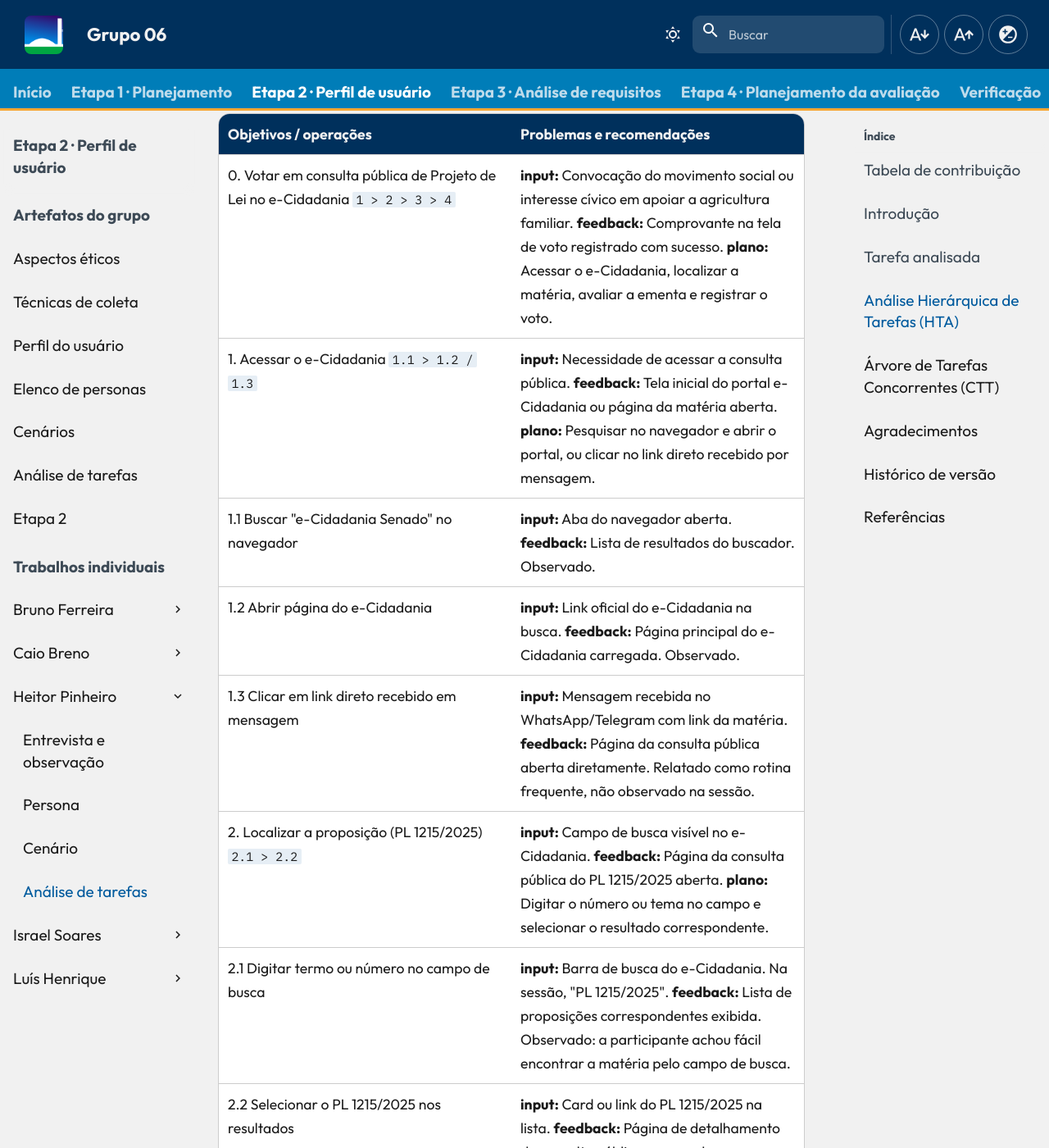
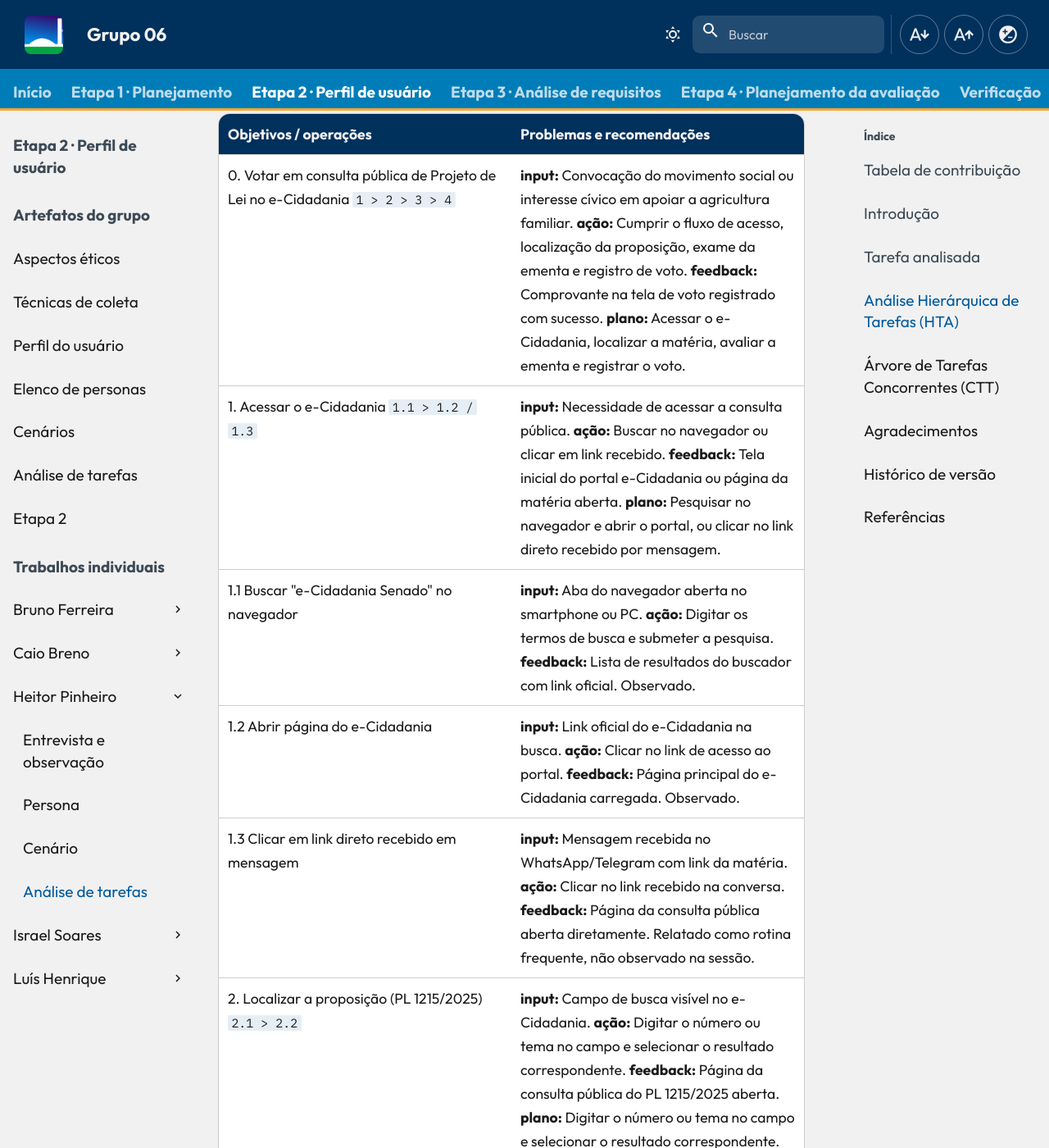
Before and after one commit to Interacao-Humano-Computador/2026.2-Grupo06, an MkDocs documentation site: the page built from docs/entrega-2/individual/heitor/analise-tarefas.md, in a window 1280 px wide and 1400 px high, scrolled down 5413 px. Shown: the whole window at 82% size. Built offline with MkDocs 1.6.1 and Material for MkDocs 9.7.7, drawn with Linux system fonts in a browser that asks for light colours; comment, search, counter and statistics services are not loaded; some of the changed text lies outside the part shown.

Commit message:
docs(etapa-2): adequa operacoes da HTA a triade input, acao e feedback

```diff
--- a/docs/entrega-2/individual/heitor/analise-tarefas.md
+++ b/docs/entrega-2/individual/heitor/analise-tarefas.md
@@ -114,22 +114,22 @@
 
 | Objetivos / operações | Problemas e recomendações |
 | --- | --- |
-| 0. Votar em consulta pública de Projeto de Lei no e-Cidadania `1 > 2 > 3 > 4` | **input:** Convocação do movimento social ou interesse cívico em apoiar a agricultura familiar. **feedback:** Comprovante na tela de voto registrado com sucesso. **plano:** Acessar o e-Cidadania, localizar a matéria, avaliar a ementa e registrar o voto. |
-| 1. Acessar o e-Cidadania `1.1 > 1.2 / 1.3` | **input:** Necessidade de acessar a consulta pública. **feedback:** Tela inicial do portal e-Cidadania ou página da matéria aberta. **plano:** Pesquisar no navegador e abrir o portal, ou clicar no link direto recebido por mensagem. |
-| 1.1 Buscar "e-Cidadania Senado" no navegador | **input:** Aba do navegador aberta. **feedback:** Lista de resultados do buscador. Observado. |
-| 1.2 Abrir página do e-Cidadania | **input:** Link oficial do e-Cidadania na busca. **feedback:** Página principal do e-Cidadania carregada. Observado. |
-| 1.3 Clicar em link direto recebido em mensagem | **input:** Mensagem recebida no WhatsApp/Telegram com link da matéria. **feedback:** Página da consulta pública aberta diretamente. Relatado como rotina frequente, não observado na sessão. |
-| 2. Localizar a proposição (PL 1215/2025) `2.1 > 2.2` | **input:** Campo de busca visível no e-Cidadania. **feedback:** Página da consulta pública do PL 1215/2025 aberta. **plano:** Digitar o número ou tema no campo e selecionar o resultado correspondente. |
-| 2.1 Digitar termo ou número no campo de busca | **input:** Barra de busca do e-Cidadania. Na sessão, "PL 1215/2025". **feedback:** Lista de proposições correspondentes exibida. Observado: a participante achou fácil encontrar a matéria pelo campo de busca. |
-| 2.2 Selecionar o PL 1215/2025 nos resultados | **input:** Card ou link do PL 1215/2025 na lista. **feedback:** Página de detalhamento da consulta pública carregada. Observado. |
-| 3. Avaliar a matéria `3.1 > 3.2` | **input:** Página da consulta pública carregada. **feedback:** Decisão de voto favorável confirmada internamente. **plano:** Ler a ementa e confirmar alinhamento com a pauta. |
-| 3.1 Ler título e ementa da proposta | **input:** Cabeçalho e texto de resumo do projeto na tela. **feedback:** Compreensão do teor (aquisição de alimentos e crédito rural). Observado: boa legibilidade e rapidez de leitura. |
-| 3.2 Definir posicionamento favorável ("Sim") | **input:** Ementa lida. **feedback:** Intenção de voto estabelecida. Observado. |
-| 4. Registrar o voto `4.1 > 4.2 > 4.3 (> 4.4)` | **input:** Intenção de votar "Sim". **feedback:** Voto computado e comprovante emitido. **plano:** Encontrar a área de voto, selecionar "Sim", autenticar-se e, opcionalmente, repassar o link com orientações. |
-| 4.1 Localizar o mecanismo de votação na página | **input:** Tela da proposição aberta. **feedback:** Botões "Sim" e "Não" localizados na tela. Observado. **Problema:** A área de votação (CTA) não possui destaque visual imediato; fica posicionada abaixo de blocos institucionais e gráficos de votação parcial, forçando a usuária a rolar a tela repetidas vezes e procurar ativamente onde clicar para votar. **Recomendação:** Inserir botões de ação ("Votar a Favor" / "Votar Contra") em destaque (*above the fold*), fixos ou logo abaixo da ementa principal. |
-| 4.2 Clicar na opção "Sim" | **input:** Botão "Sim" visível. **feedback:** Opção marcada e tela/modal de login solicitada. Observado. |
-| 4.3 Autenticar e confirmar o voto | **input:** Modal de login (gov.br ou rede social). **feedback:** Mensagem de confirmação de voto computado. Observado. |
-| 4.4 Compartilhar link com instrução para a base | **input:** Consulta concluída. **feedback:** Mensagem enviada nos grupos alertando onde fica o botão de voto. Relatado na entrevista como necessidade compensatória diante da dificuldade da interface. |
+| 0. Votar em consulta pública de Projeto de Lei no e-Cidadania `1 > 2 > 3 > 4` | **input:** Convocação do movimento social ou interesse cívico em apoiar a agricultura familiar. **ação:** Cumprir o fluxo de acesso, localização da proposição, exame da ementa e registro de voto. **feedback:** Comprovante na tela de voto registrado com sucesso. **plano:** Acessar o e-Cidadania, localizar a matéria, avaliar a ementa e registrar o voto. |
+| 1. Acessar o e-Cidadania `1.1 > 1.2 / 1.3` | **input:** Necessidade de acessar a consulta pública. **ação:** Buscar no navegador ou clicar em link recebido. **feedback:** Tela inicial do portal e-Cidadania ou página da matéria aberta. **plano:** Pesquisar no navegador e abrir o portal, ou clicar no link direto recebido por mensagem. |
+| 1.1 Buscar "e-Cidadania Senado" no navegador | **input:** Aba do navegador aberta no smartphone ou PC. **ação:** Digitar os termos de busca e submeter a pesquisa. **feedback:** Lista de resultados do buscador com link oficial. Observado. |
+| 1.2 Abrir página do e-Cidadania | **input:** Link oficial do e-Cidadania na busca. **ação:** Clicar no link de acesso ao portal. **feedback:** Página principal do e-Cidadania carregada. Observado. |
+| 1.3 Clicar em link direto recebido em mensagem | **input:** Mensagem recebida no WhatsApp/Telegram com link da matéria. **ação:** Clicar no link recebido na conversa. **feedback:** Página da consulta pública aberta diretamente. Relatado como rotina frequente, não observado na sessão. |
+| 2. Localizar a proposição (PL 1215/2025) `2.1 > 2.2` | **input:** Campo de busca visível no e-Cidadania. **ação:** Digitar o número ou tema no campo e selecionar o resultado correspondente. **feedback:** Página da consulta pública do PL 1215/2025 aberta. **plano:** Digitar o número ou tema no campo e selecionar o resultado correspondente. |
+| 2.1 Digitar termo ou número no campo de busca | **input:** Barra de busca do e-Cidadania. **ação:** Digitar "PL 1215/2025" no campo. **feedback:** Lista de proposições correspondentes exibida. Observado: a participante achou fácil encontrar a matéria pelo campo de busca. |
+| 2.2 Selecionar o PL 1215/2025 nos resultados | **input:** Card ou link do PL 1215/2025 na lista. **ação:** Clicar no cartão da proposição legislativa. **feedback:** Página de detalhamento da consulta pública carregada. Observado. |
+| 3. Avaliar a matéria `3.1 > 3.2` | **input:** Página da consulta pública carregada. **ação:** Ler ementa e julgar posicionamento. **feedback:** Decisão de voto favorável confirmada internamente. **plano:** Ler a ementa e confirmar alinhamento com a pauta. |
+| 3.1 Ler título e ementa da proposta | **input:** Cabeçalho e texto de resumo do projeto na tela. **ação:** Realizar leitura atenta do título e do resumo legislativo. **feedback:** Compreensão do teor (aquisição de alimentos e crédito rural). Observado: boa legibilidade e rapidez de leitura. |
+| 3.2 Definir posicionamento favorável ("Sim") | **input:** Ementa lida e compreendida. **ação:** Estabelecer a decisão cognitiva interna de apoiar a proposta. **feedback:** Intenção de voto estabelecida. Observado. |
+| 4. Registrar o voto `4.1 > 4.2 > 4.3 (> 4.4)` | **input:** Intenção de votar "Sim". **ação:** Localizar a área de voto, selecionar "Sim", autenticar-se e compartilhar. **feedback:** Voto computado e comprovante emitido. **plano:** Encontrar a área de voto, selecionar "Sim", autenticar-se e, opcionalmente, repassar o link com orientações. |
+| 4.1 Localizar o mecanismo de votação na página | **input:** Tela da proposição aberta. **ação:** Realizar varredura visual e sucessivas rolagens de página procurando o botão de votação. **feedback:** Botões "Sim" e "Não" localizados na tela. Observado.<br>**Problema:** A área de votação (CTA) não possui destaque visual imediato; fica posicionada abaixo de blocos institucionais e gráficos de votação parcial, forçando a usuária a rolar a tela repetidas vezes e procurar ativamente onde clicar para votar.<br>**Recomendação:** Inserir botões de ação ("Votar a Favor" / "Votar Contra") em destaque (*above the fold*), fixos ou logo abaixo da ementa principal. |
+| 4.2 Clicar na opção "Sim" | **input:** Botão "Sim" visível. **ação:** Clicar ou tocar na opção de voto "Sim". **feedback:** Opção marcada e tela/modal de login solicitada. Observado. |
+| 4.3 Autenticar e confirmar o voto | **input:** Modal de login (gov.br ou rede social). **ação:** Inserir credenciais e confirmar autenticação. **feedback:** Mensagem de confirmação de voto computado. Observado. |
+| 4.4 Compartilhar link com instrução para a base | **input:** Consulta concluída. **ação:** Copiar link e redigir mensagem orientando onde fica o botão de votar. **feedback:** Mensagem enviada nos grupos alertando onde fica o botão de voto. Relatado na entrevista como necessidade compensatória diante da dificuldade da interface. |
 
 <p class="caption">Tabela 4 — HTA da votação em consulta pública, no formato da Tabela 6.3 do livro.</p>
 <p class="source">Fonte: elaboração do Grupo 06 (2026), a partir da sessão de 27/09/2026; formato de Barbosa e Silva (2010, p. 194–195).</p>
```
